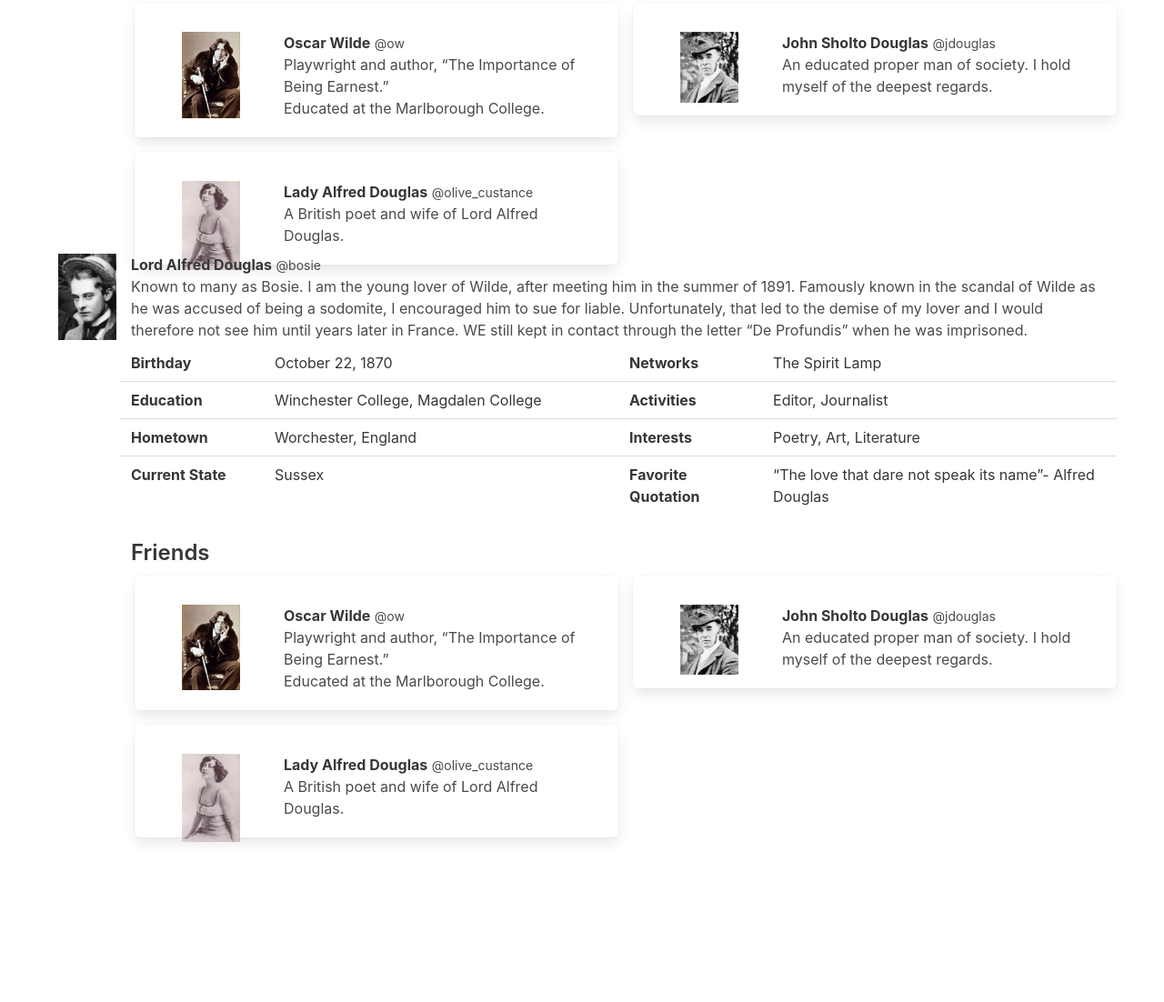
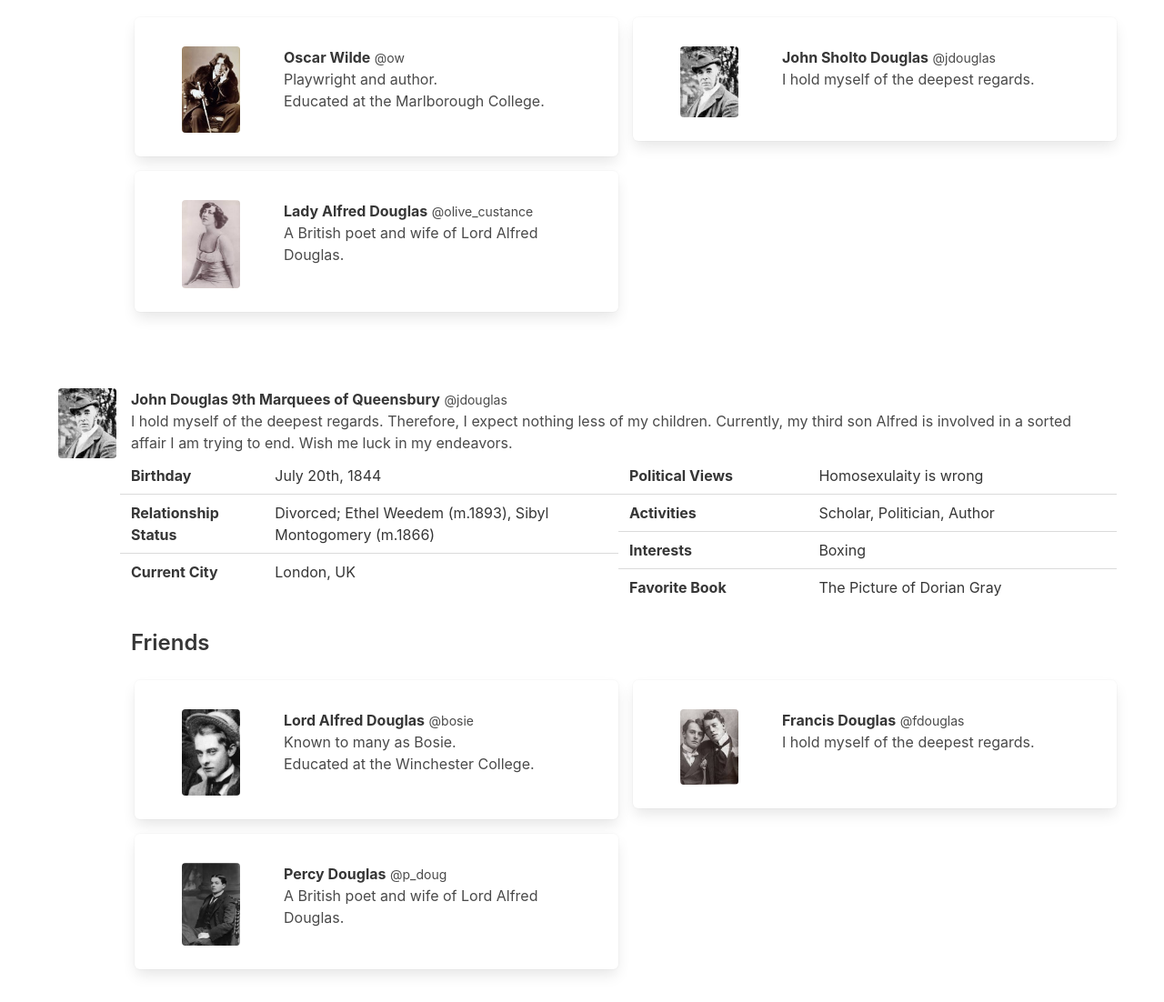
Before and after one commit to ceiphr/engl210-ow, a plain HTML site: page profiles.html in a window 1280 px wide. Shown: the part 487-1589 px from the top of the page at 91% size. Before the commit the page ends 1444 px from the top, so only its background shows below. Drawn offline with nearby package versions, Linux system fonts and the light colour scheme.

Commit message:
Implemented profiles

```diff
--- /dev/null
+++ b/profiles.css
@@ -0,0 +1,16 @@
+.image {
+  width: 64px;
+}
+
+img {
+  border-radius: 4px;
+}
+
+.box {
+  margin-left: 1em;
+  margin-top: 1em;
+}
+
+.media {
+  border-top-width: 0px !important;
+}
--- a/profiles.html
+++ b/profiles.html
@@ -8,6 +8,7 @@
       rel="stylesheet"
       href="https://cdn.jsdelivr.net/npm/bulma@0.8.0/css/bulma.min.css"
     />
+    <link rel="stylesheet" href="profiles.css" />
     <script
       defer
       src="https://use.fontawesome.com/releases/v5.3.1/js/all.js"
@@ -22,7 +23,7 @@
         <p class="subtitle">ENGL-210 Project</p>
         <article class="media">
           <figure class="media-left">
-            <p class="image is-64x64">
+            <p class="image">
               <img src="media/alfred-douglas.png" />
             </p>
           </figure>
@@ -99,10 +100,10 @@
 
               <div class="tile is-ancestor">
                 <div class="tile is-child is-6">
-                  <div class="box" style="margin-left: 1em;">
-                    <article class="media" style="border-top-width: 0px;">
+                  <div class="box">
+                    <article class="media">
                       <div class="media-left">
-                        <figure class="image is-64x64">
+                        <figure class="image">
                           <img src="media/oscar-wilde.png" alt="Image" />
                         </figure>
                       </div>
@@ -112,8 +113,7 @@
                             <strong>Oscar Wilde</strong>
                             <small>@ow</small>
                             <br />
-                            Playwright and author, “The Importance of Being
-                            Earnest.”
+                            Playwright and author.
                             <br />Educated at the Marlborough College.
                           </p>
                         </div>
@@ -123,10 +123,10 @@
                 </div>
 
                 <div class="tile is-child is-6">
-                  <div class="box" style="margin-left: 1em;">
-                    <article class="media" style="border-top-width: 0px;">
+                  <div class="box">
+                    <article class="media">
                       <div class="media-left">
-                        <figure class="image is-64x64">
+                        <figure class="image">
                           <img src="media/jsd.png" alt="Image" />
                         </figure>
                       </div>
@@ -136,8 +136,7 @@
                             <strong>John Sholto Douglas</strong>
                             <small>@jdouglas</small>
                             <br />
-                            An educated proper man of society. I hold myself of
-                            the deepest regards.
+                            I hold myself of the deepest regards.
                           </p>
                         </div>
                       </div>
@@ -147,164 +146,10 @@
               </div>
               <div class="tile is-ancestor">
                 <div class="tile is-child is-6">
-                  <div class="box" style="margin-left: 1em; margin-top: 1em;">
-                    <article class="media" style="border-top-width: 0px;">
+                  <div class="box">
+                    <article class="media">
                       <div class="media-left">
-                        <figure class="image is-64x64">
-                          <img src="media/lad.png" alt="Image" />
-                        </figure>
-                      </div>
-                      <div class="media-content">
-                        <div class="content">
-                          <p>
-                            <strong>Lady Alfred Douglas</strong>
-                            <small>@olive_custance</small>
-                            <br />
-                            A British poet and wife of Lord Alfred Douglas.
-                          </p>
-                        </div>
-                      </div>
-                    </article>
-                  </div>
-                </div>
-              </div>
-            </div>
-          </div>
-        </article>
-      </div>
-
-      <div class="container">
-        <article class="media">
-          <figure class="media-left">
-            <p class="image is-64x64">
-              <img src="media/alfred-douglas.png" />
-            </p>
-          </figure>
-          <div class="media-content">
-            <div class="content">
-              <p>
-                <strong>Lord Alfred Douglas</strong> <small>@bosie</small>
-                <br />
-                Known to many as Bosie. I am the young lover of Wilde, after
-                meeting him in the summer of 1891. Famously known in the scandal
-                of Wilde as he was accused of being a sodomite, I encouraged him
-                to sue for liable. Unfortunately, that led to the demise of my
-                lover and I would therefore not see him until years later in
-                France. WE still kept in contact through the letter “De
-                Profundis” when he was imprisoned.
-              </p>
-              <div class="tile is-ancestor">
-                <div class="tile is-child">
-                  <div class="table-container">
-                    <table class="table">
-                      <tbody>
-                        <tr>
-                          <th>Birthday</th>
-                          <td>October 22, 1870</td>
-                        </tr>
-                        <tr>
-                          <th>Education</th>
-                          <td>Winchester College, Magdalen College</td>
-                        </tr>
-                        <tr>
-                          <th>Hometown</th>
-                          <td>Worchester, England</td>
-                        </tr>
-                        <tr>
-                          <th>Current State</th>
-                          <td>Sussex</td>
-                        </tr>
-                      </tbody>
-                    </table>
-                  </div>
-                </div>
-                <div class="tile is-child">
-                  <div class="table-container">
-                    <table class="table">
-                      <tbody>
-                        <tr>
-                          <th>Networks</th>
-                          <td>The Spirit Lamp</td>
-                        </tr>
-                        <tr>
-                          <th>Activities</th>
-                          <td>Editor, Journalist</td>
-                        </tr>
-                        <tr>
-                          <th>Interests</th>
-                          <td>Poetry, Art, Literature</td>
-                        </tr>
-                        <tr>
-                          <th>Favorite Quotation</th>
-                          <td>
-                            “The love that dare not speak its name”- Alfred
-                            Douglas
-                          </td>
-                        </tr>
-                      </tbody>
-                    </table>
-                  </div>
-                </div>
-              </div>
-
-              <h2 class="title is-4">
-                Friends
-              </h2>
-
-              <div class="tile is-ancestor">
-                <div class="tile is-child is-6">
-                  <div class="box" style="margin-left: 1em;">
-                    <article class="media" style="border-top-width: 0px;">
-                      <div class="media-left">
-                        <figure class="image is-64x64">
-                          <img src="media/oscar-wilde.png" alt="Image" />
-                        </figure>
-                      </div>
-                      <div class="media-content">
-                        <div class="content">
-                          <p>
-                            <strong>Oscar Wilde</strong>
-                            <small>@ow</small>
-                            <br />
-                            Playwright and author, “The Importance of Being
-                            Earnest.”
-                            <br />Educated at the Marlborough College.
-                          </p>
-                        </div>
-                      </div>
-                    </article>
-                  </div>
-                </div>
-
-                <div class="tile is-child is-6">
-                  <div class="box" style="margin-left: 1em;">
-                    <article class="media" style="border-top-width: 0px;">
-                      <div class="media-left">
-                        <figure class="image is-64x64">
-                          <img src="media/jsd.png" alt="Image" />
-                        </figure>
-                      </div>
-                      <div class="media-content">
-                        <div class="content">
-                          <p>
-                            <strong>John Sholto Douglas</strong>
-                            <small>@jdouglas</small>
-                            <br />
-                            An educated proper man of society. I hold myself of
-                            the deepest regards.
-                          </p>
-                        </div>
-                      </div>
-                    </article>
-                  </div>
-                </div>
-              </div>
-              <div class="tile is-ancestor">
-                <div class="tile is-child is-6">
-                  <div class="box" style="margin-left: 1em; margin-top: 1em;">
-                    <article class="media" style="border-top-width: 0px;">
-                      <div class="media-left">
-                        <figure class="image is-64x64">
+                        <figure class="image">
                           <img src="media/lad.png" alt="Image" />
                         </figure>
                       </div>
@@ -327,5 +172,153 @@
         </article>
       </div>
     </section>
+    <section class="section">
+      <div class="container">
+        <article class="media">
+          <figure class="media-left">
+            <p class="image">
+              <img src="media/jsd.png" />
+            </p>
+          </figure>
+          <div class="media-content">
+            <div class="content">
+              <p>
+                <strong>John Douglas 9th Marquees of Queensbury</strong> <small>@jdouglas </small>
+                <br />
+                I hold myself of the deepest regards. Therefore,
+                I expect nothing less of my children. Currently, my third son
+                Alfred is involved in a sorted affair I am trying to end. Wish
+                me luck in my endeavors.
+              </p>
+              <div class="tile is-ancestor">
+                <div class="tile is-child">
+                  <div class="table-container">
+                    <table class="table">
+                      <tbody>
+                        <tr>
+                          <th>Birthday</th>
+                          <td>July 20th, 1844</td>
+                        </tr>
+                        <tr>
+                          <th>Relationship Status</th>
+                          <td>
+                            Divorced; Ethel Weedem (m.1893), Sibyl Montogomery
+                            (m.1866)
+                          </td>
+                        </tr>
+                        <tr>
+                          <th>Current City</th>
+                          <td>London, UK</td>
+                        </tr>
+                      </tbody>
+                    </table>
+                  </div>
+                </div>
+                <div class="tile is-child">
+                  <div class="table-container">
+                    <table class="table">
+                      <tbody>
+                        <tr>
+                          <th>Political Views</th>
+                          <td>Homosexulaity is wrong</td>
+                        </tr>
+                        <tr>
+                          <th>Activities</th>
+                          <td>Scholar, Politician, Author</td>
+                        </tr>
+                        <tr>
+                          <th>Interests</th>
+                          <td>Boxing</td>
+                        </tr>
+                        <tr>
+                          <th>Favorite Book</th>
+                          <td>
+                            The Picture of Dorian Gray
+                          </td>
+                        </tr>
+                      </tbody>
+                    </table>
+                  </div>
+                </div>
+              </div>
+
+              <h2 class="title is-4">
+                Friends
+              </h2>
+
+              <div class="tile is-ancestor">
+                <div class="tile is-child is-6">
+                  <div class="box">
+                    <article class="media">
+                      <div class="media-left">
+                        <figure class="image">
+                          <img src="media/alfred-douglas.png" alt="Image" />
+                        </figure>
+                      </div>
+                      <div class="media-content">
+                        <div class="content">
+                          <p>
+                            <strong>Lord Alfred Douglas</strong>
+                            <small>@bosie </small>
+                            <br />
+                            Known to many as Bosie.
+                            <br />Educated at the Winchester College.
+                          </p>
+                        </div>
+                      </div>
+                    </article>
+                  </div>
+                </div>
+
+                <div class="tile is-child is-6">
+                  <div class="box">
+                    <article class="media">
+                      <div class="media-left">
+                        <figure class="image">
+                          <img src="media/fd.png" alt="Image" />
+                        </figure>
+                      </div>
+                      <div class="media-content">
+                        <div class="content">
+                          <p>
+                            <strong>Francis Douglas</strong>
+                            <small>@fdouglas</small>
+                            <br />
+                            I hold myself of the deepest regards.
+                          </p>
+                        </div>
+                      </div>
+                    </article>
+                  </div>
+                </div>
+              </div>
+              <div class="tile is-ancestor">
+                <div class="tile is-child is-6">
+                  <div class="box">
+                    <article class="media">
+                      <div class="media-left">
+                        <figure class="image">
+                          <img src="media/pd.png" alt="Image" />
+                        </figure>
+                      </div>
+                      <div class="media-content">
+                        <div class="content">
+                          <p>
+                            <strong>Percy Douglas</strong>
+                            <small>@p_doug</small>
+                            <br />
+                            A British poet and wife of Lord Alfred Douglas.
+                          </p>
+                        </div>
+                      </div>
+                    </article>
+                  </div>
+                </div>
+              </div>
+            </div>
+          </div>
+        </article>
+      </div>
+    </section>
   </body>
 </html>
```
Also changed, not shown: media/fd.png (added), media/pd.png (added).
